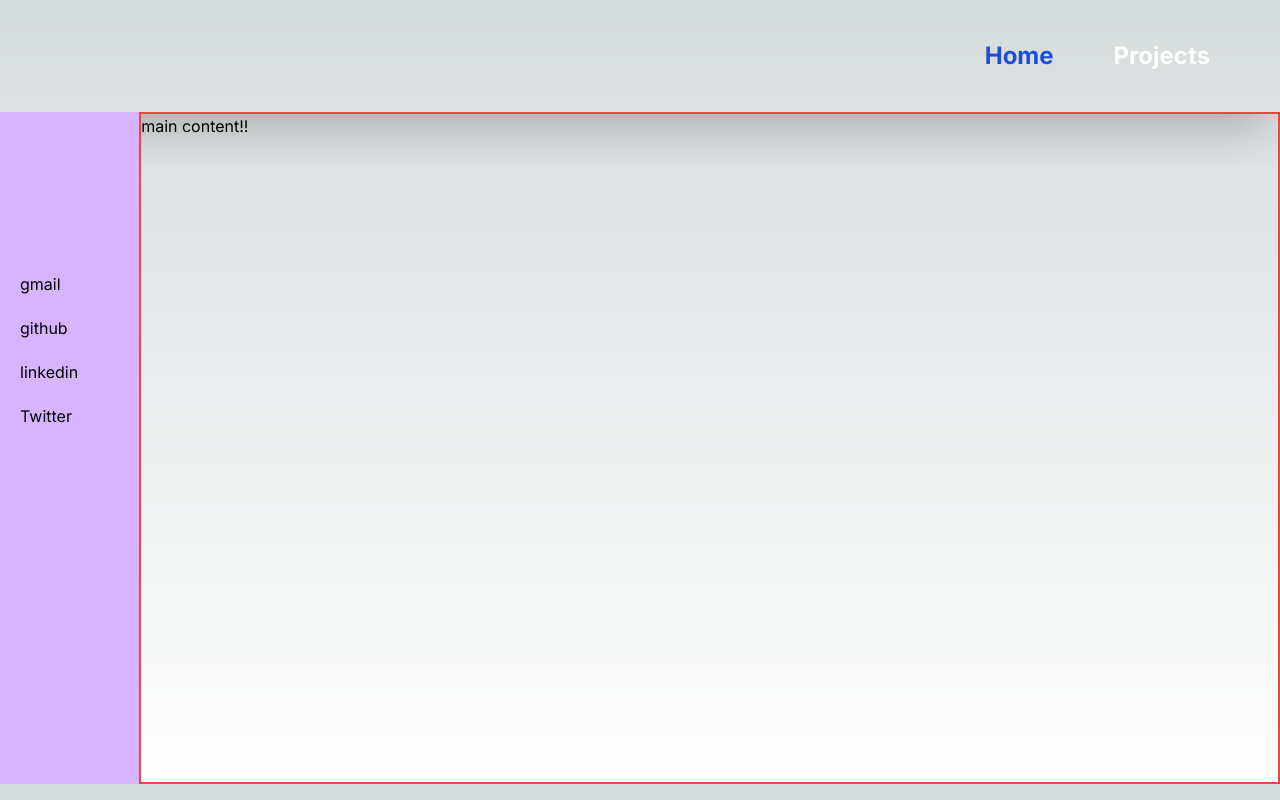
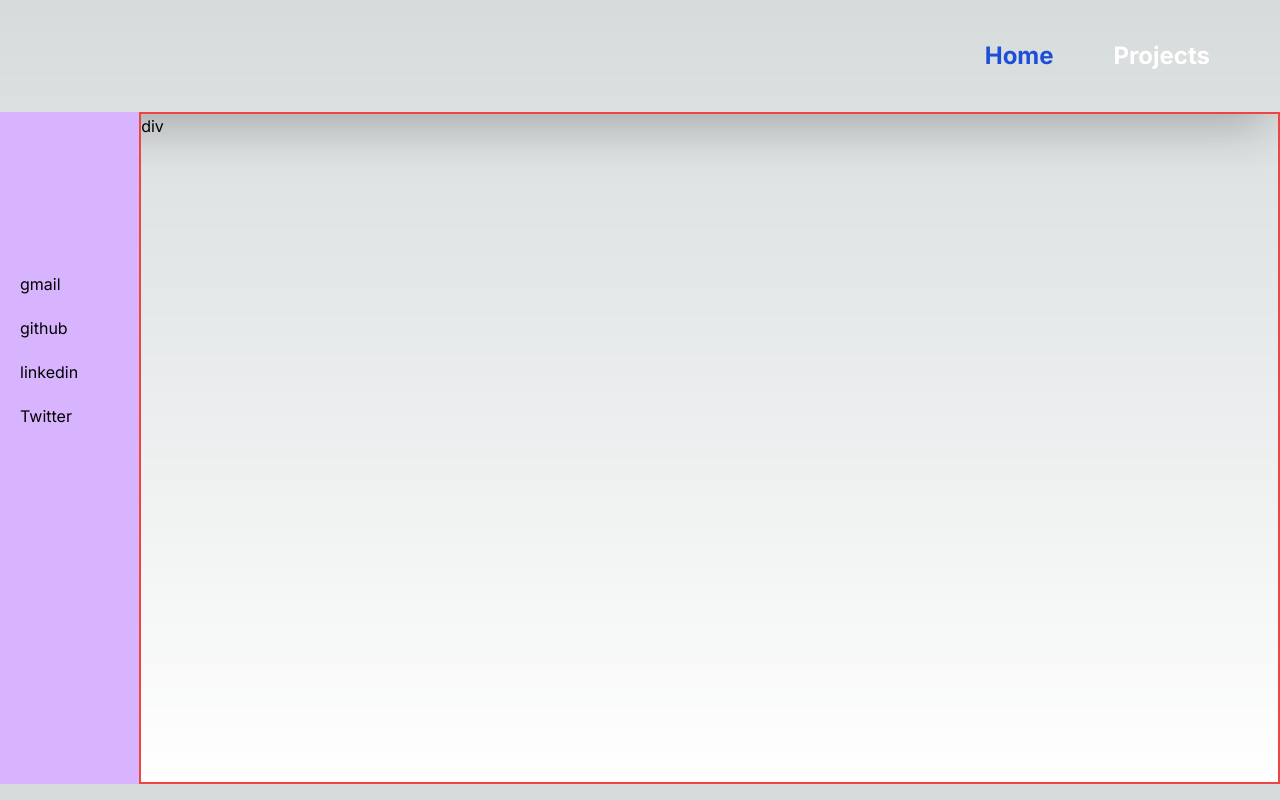
Before and after one commit to webdev-ashishk/portfolio-with-nextjs, a Next.js app: page / in a window 1280 px wide. Built offline with nearby package versions, Linux system fonts and the light colour scheme.

Commit message:
sidebar-two

```diff
--- a/app/page.js
+++ b/app/page.js
@@ -12,8 +12,8 @@ export default function Home() {
         </ul>
       </div>
       <div className="item border-2 border-red-500 grid w-full">
-        main content!!
-      </div>
+
+div      </div>
     </main>
   );
 }
```
